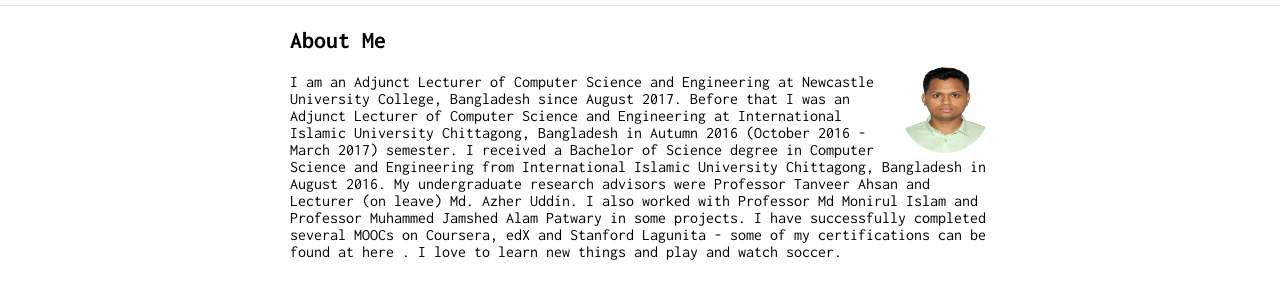
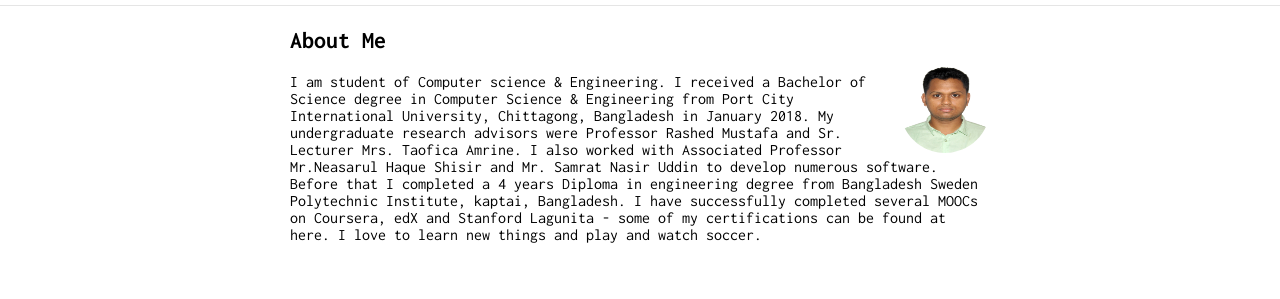
Before and after one commit to Shaedul/shaedul.github.io, a plain HTML site: page index.html in a window 1280 px wide. Shown: the part 103-402 px from the top of the page. Drawn offline with Linux system fonts and the light colour scheme.

Commit message:
info add

```diff
--- a/index.html
+++ b/index.html
@@ -51,7 +51,7 @@
 
 <p><img class="profile-picture" src="shahed.jpg" /></p>
 
-<p>I am an Adjunct Lecturer of Computer Science and Engineering at Newcastle University College, Bangladesh since August 2017. Before that I was an Adjunct Lecturer of Computer Science and Engineering at International Islamic University Chittagong, Bangladesh in Autumn 2016 (October 2016 - March 2017) semester. I received a Bachelor of Science degree in Computer Science and Engineering from International Islamic University Chittagong, Bangladesh in August 2016. My undergraduate research advisors were Professor Tanveer Ahsan and Lecturer (on leave) Md. Azher Uddin. I also worked with Professor Md Monirul Islam and Professor Muhammed Jamshed Alam Patwary in some projects. I have successfully completed several MOOCs on Coursera, edX and Stanford Lagunita - some of my certifications can be found at here . I love to learn new things and play and watch soccer.</p>
+<p>I am student of Computer science & Engineering. I received a Bachelor of Science degree in Computer Science & Engineering from Port City International University, Chittagong, Bangladesh in January 2018. My undergraduate research advisors were Professor Rashed Mustafa and Sr. Lecturer Mrs. Taofica Amrine. I also worked with Associated Professor Mr.Neasarul Haque Shisir and Mr. Samrat Nasir Uddin to develop numerous software. Before that I completed a 4 years Diploma in engineering degree from Bangladesh Sweden Polytechnic Institute, kaptai, Bangladesh. I have successfully completed several MOOCs on Coursera, edX and Stanford Lagunita - some of my certifications can be found at here. I love to learn new things and play and watch soccer. </p>
 
 
 </body>
```
